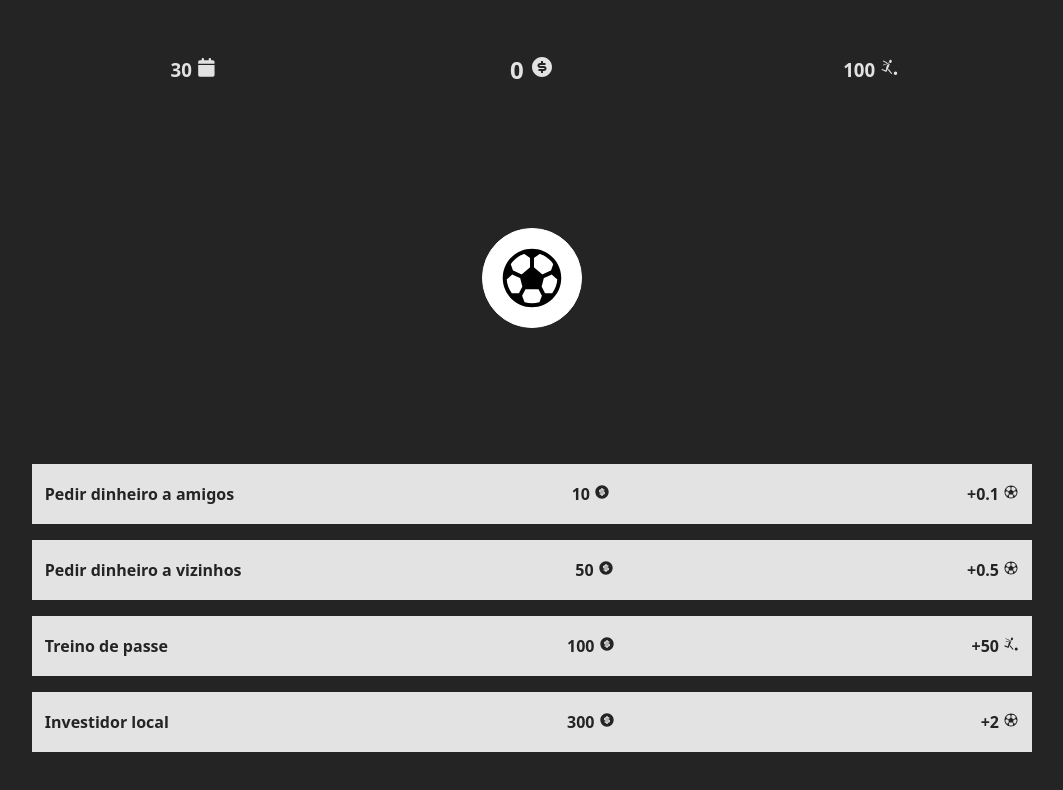
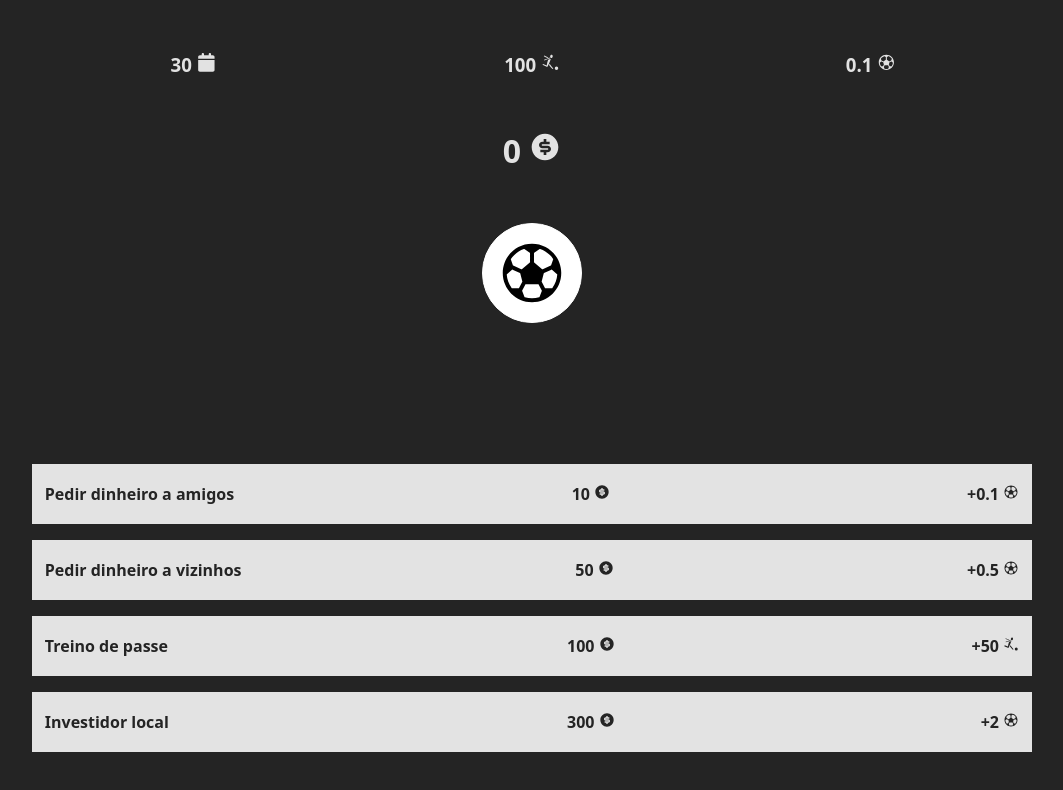
Before and after one commit to jeancarloslima/jogo-clicker-futebol, a React (Vite) app: page / in a window 1280 px wide. Shown: the top 790 px of the page, without its empty margins (108-1171 px from the left). Built offline with nearby package versions, Linux system fonts and the light colour scheme.

Commit message:
Adicionando mostragem do multiplicador na tela

```diff
--- a/src/App.css
+++ b/src/App.css
@@ -35,6 +35,14 @@ main {
   min-width: 90px;
 }
 
+.contagem {
+  font-size: 2rem;
+  position: absolute;
+  top: 100px;
+  left: 50%;
+  transform: translateX(-50%);
+}
+
 footer {
   width: 100dvw;
   max-width: 1000px;
--- a/src/App.jsx
+++ b/src/App.jsx
@@ -5,6 +5,7 @@ import TelaMelhorias from "./components/TelaMelhorias";
 import { FaCalendar } from "react-icons/fa6";
 import { RiMoneyDollarCircleFill } from "react-icons/ri";
 import { GiSoccerKick } from "react-icons/gi";
+import { IoIosFootball } from "react-icons/io";
 
 const listaMelhorias = [
   {
@@ -48,7 +49,7 @@ const listaMelhorias = [
     custo: 400,
     tipo: "multiplicador",
     efeito: "+4",
-  }
+  },
 ];
 
 function App() {
@@ -81,7 +82,9 @@ function App() {
 
       const idMelhoria = melhoria.id;
 
-      const indice = listaMelhorias.findIndex(m => "item-" + m.id === idMelhoria);
+      const indice = listaMelhorias.findIndex(
+        (m) => "item-" + m.id === idMelhoria,
+      );
 
       if (indice !== -1) {
         listaMelhorias.splice(indice, 1);
@@ -110,6 +113,9 @@ function App() {
           <h3 className="forca-time">
             {forcaTime} <GiSoccerKick />
           </h3>
+          <h3 className="multiplicador">
+            {multiplicador} <IoIosFootball />
+          </h3>
         </div>
       </header>
 
@@ -121,7 +127,10 @@ function App() {
 
       <footer>
         <div className="footer-container">
-          <TelaMelhorias listaMelhorias={listaMelhorias} implementaMelhoria={implementaMelhoria} />
+          <TelaMelhorias
+            listaMelhorias={listaMelhorias}
+            implementaMelhoria={implementaMelhoria}
+          />
         </div>
       </footer>
     </div>
```
